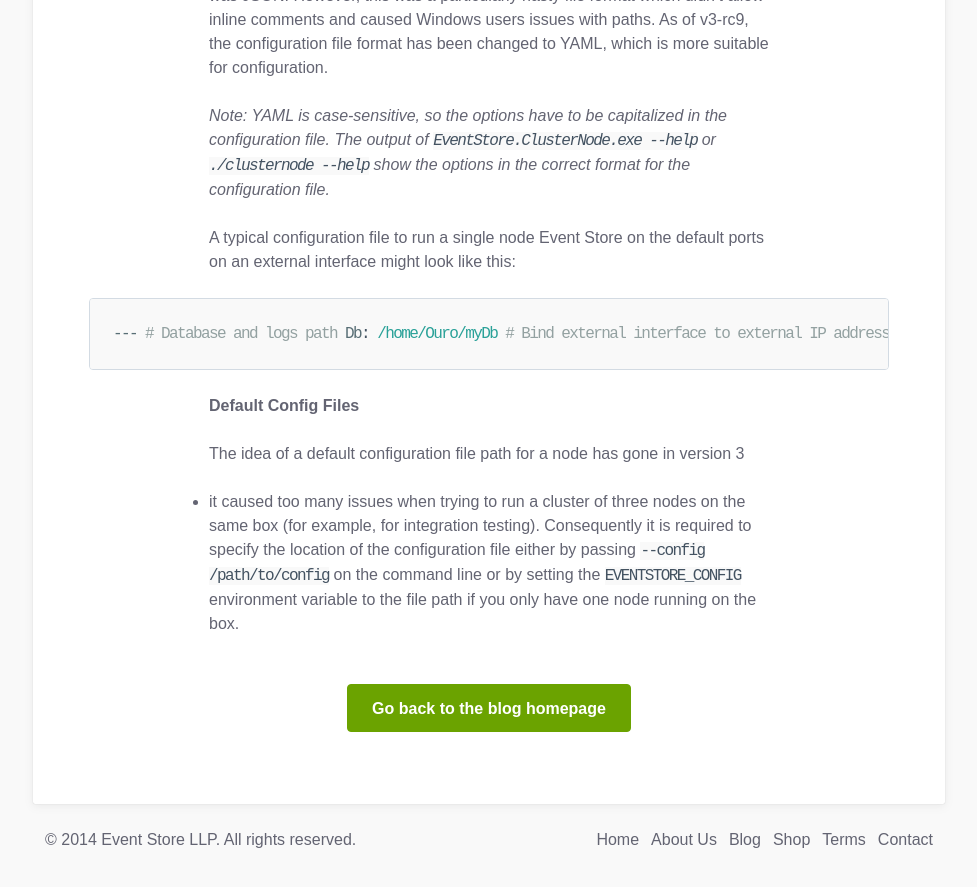
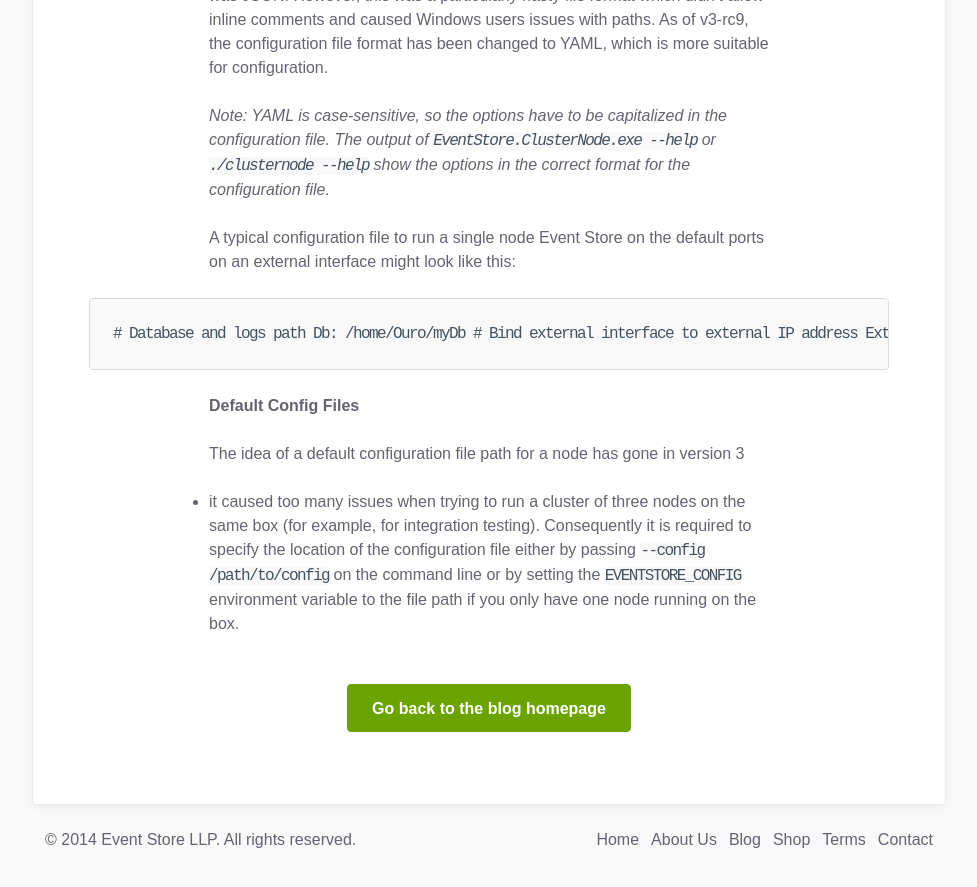
Before and after one commit to sandboxorg/geteventstore.com, a Jekyll site: the page built from _posts/2014-09-05-event-store-3.0.0-new-configuration-options.md, in a window 1280 px wide and 900 px high, scrolled down 1605 px. Shown: the top 887 px of the window, without its empty margins (151-1128 px from the left). Built offline with Jekyll 4.4.1, drawn with Linux system fonts in a browser that asks for light colours; Markdown is read by kramdown in place of the engine named in the settings.

Commit message:
Fix formatting in post

````diff
--- a/_posts/2014-09-05-event-store-3.0.0-new-configuration-options.md
+++ b/_posts/2014-09-05-event-store-3.0.0-new-configuration-options.md
@@ -66,8 +66,7 @@ configuration file.*
 A typical configuration file to run a single node Event Store on the default
 ports on an external interface might look like this:
 
-```yaml
----
+```
 # Database and logs path
 Db: /home/Ouro/myDb
 
@@ -78,7 +77,6 @@ ExtIp: 192.168.1.2
 
 # Run all projections
 RunProjections: All
----
 ```
 
 ###Default Config Files
````
